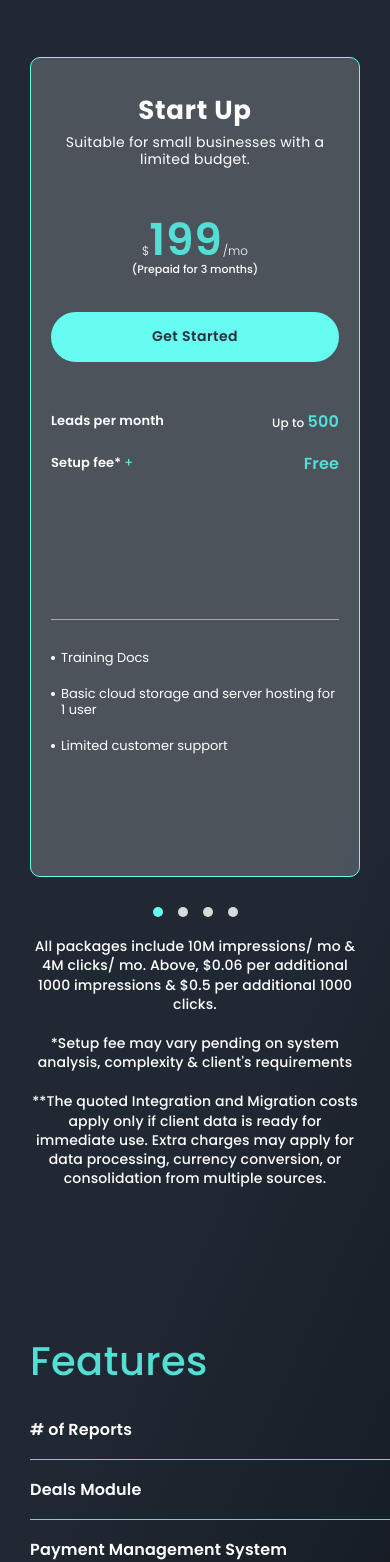
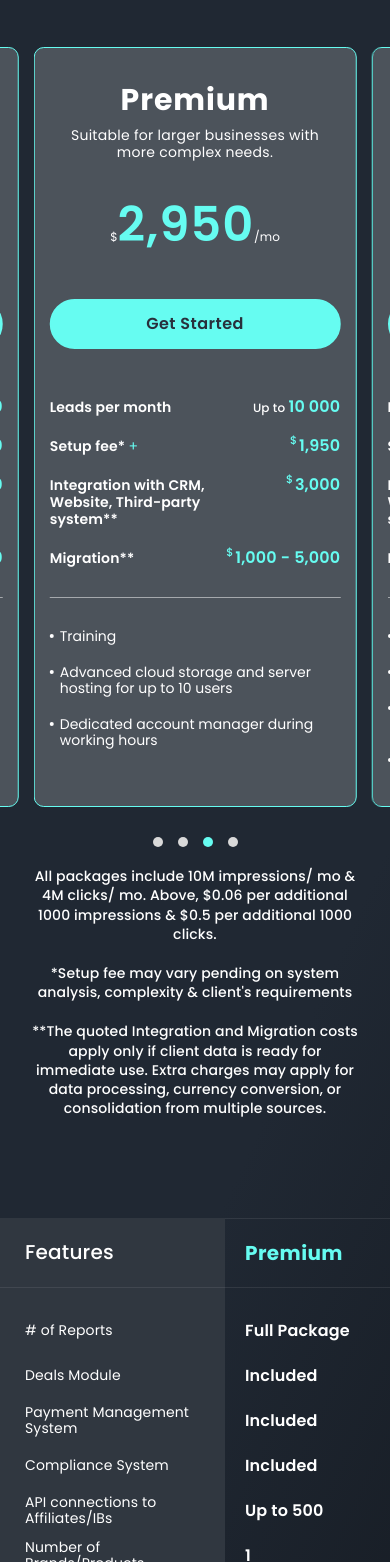
Before and after one commit to khalek98/track360, a Next.js app: page /pricing in a window 390 px wide. Shown: the part 426-1988 px from the top of the page. Built offline with nearby package versions, Linux system fonts and the light colour scheme.

Commit message:
price slider table & mobile adaptive

```diff
--- a/package.json
+++ b/package.json
@@ -17,7 +17,7 @@
     "react-hook-form": "^7.43.5",
     "react-reveal": "^1.2.2",
     "react-scroll": "^1.8.9",
-    "swiper": "^10.0.3"
+    "swiper": "9.4.1"
   },
   "devDependencies": {
     "@svgr/webpack": "^6.5.1",
--- a/src/components/Header/Header.module.scss
+++ b/src/components/Header/Header.module.scss
@@ -368,6 +368,10 @@
 
   z-index: 10;
 
+  @include media-xl {
+    font-size: 14px;
+  }
+
   @include media-lg {
     padding: 15px 25px;
   }
--- a/src/sections/Home/Solutions/Solutions.module.scss
+++ b/src/sections/Home/Solutions/Solutions.module.scss
@@ -29,13 +29,12 @@
 
   @include media-xl {
     flex-wrap: wrap;
-    column-gap: 35px;
-    justify-content: flex-start;
+    column-gap: 40px;
+    justify-content: center;
   }
 
   @include media-lg {
     justify-content: space-between;
-    column-gap: 40px;
     max-width: 800px;
   }
 
--- a/src/sections/Pricing/Main/Main.module.scss
+++ b/src/sections/Pricing/Main/Main.module.scss
@@ -3,6 +3,10 @@
 
 .Section {
   padding: 160px 0 150px;
+
+  @include media-sm {
+    padding: 150px 0 120px;
+  }
 }
 
 .SectionWrapper {
@@ -62,7 +66,7 @@
 }
 
 .Packages {
-  margin-top: 60px;
+  margin: 60px 0 10px;
 
   width: 100%;
 
@@ -80,12 +84,11 @@
   display: none;
 
   @include media-sm {
-    margin-top: 60px;
-    margin-bottom: 10px;
-
-    width: 100%;
+    width: 100vw;
     max-width: 400px;
     display: block;
+
+    overflow: initial;
   }
 }
 
@@ -170,6 +173,18 @@
       }
     }
   }
+
+  @include media-sm {
+    padding: 40px 15px 20px;
+
+    height: 760px;
+
+    &:nth-child(1) {
+      .DividerActive {
+        margin-top: 30px !important;
+      }
+    }
+  }
 }
 
 .Package::-webkit-scrollbar {
@@ -183,6 +198,11 @@
   font-weight: 700;
   line-height: 24px;
   letter-spacing: 0.78px;
+
+  @include media-sm {
+    font-size: 30px;
+    letter-spacing: 0.9px;
+  }
 }
 
 .PackageDescr {
@@ -194,6 +214,11 @@
   font-family: Poppins;
   line-height: 120%;
   letter-spacing: 0.28px;
+
+  @include media_sm {
+    margin-top: 15px;
+    max-width: 250px;
+  }
 }
 
 .PriceWrap {
@@ -243,6 +268,10 @@
     background-color: transparent;
     color: var(--color-primary);
   }
+
+  @include media_sm {
+    font-size: 16px;
+  }
 }
 
 .Including {
@@ -275,6 +304,12 @@
     font-weight: 400;
     cursor: pointer;
   }
+
+  @include media_sm {
+    max-width: 156px;
+
+    font-size: 14px;
+  }
 }
 
 .IncludingText {
@@ -286,14 +321,17 @@
   font-size: 12px;
   font-style: normal;
   font-weight: 500;
-  line-height: 160%;
+  line-height: 130%;
   letter-spacing: 0.12px;
 
   span {
-    color: var(--color-primary-dark);
+    color: var(--color-primary);
     font-size: 16px;
     font-weight: 600;
     letter-spacing: 0.14px;
+  }
+
+  @include media_sm {
   }
 }
 
@@ -304,7 +342,7 @@
     top: -3px;
     left: -9px;
 
-    color: var(--color-primary-dark);
+    color: var(--color-primary);
     font-size: 11px;
     font-weight: 500;
     line-height: 11px;
@@ -347,13 +385,6 @@
 
 .FeeItemActive {
   display: list-item;
-}
-
-.Checkmark {
-  width: 24px;
-  height: 24px;
-
-  background: url(../../../assets/icons/chenk_mark.svg) center center/cover no-repeat;
 }
 
 .Dollar {
@@ -401,8 +432,18 @@
     line-height: 100%;
     font-weight: 600;
     letter-spacing: 0.88px;
-    text-transform: capitalize;
-    color: var(--color-primary-dark);
+    color: var(--color-primary);
+  }
+
+  @include media_sm {
+    margin-top: 40px;
+
+    font-weight: 400;
+
+    span {
+      font-size: 48px;
+      letter-spacing: 0.96px;
+    }
   }
 }
 
@@ -456,10 +497,14 @@
   }
 
   span {
-    color: var(--color-primary-dark);
+    color: var(--color-primary);
     font-size: 18px;
     font-weight: 600;
     letter-spacing: 0.28px;
+  }
+
+  @include media_sm {
+    font-size: 14px;
   }
 }
 
@@ -493,15 +538,96 @@
 
   width: 100%;
 
+  @include media_sm {
+    position: relative;
+    margin-top: 100px;
+
+    height: 390px;
+  }
+}
+
+.TableContent {
   display: grid;
   grid-template-columns: 390px 1fr;
   justify-content: space-between;
+
+  @include media-sm {
+    position: absolute;
+    top: 0;
+    left: -30px;
+
+    width: 100vw;
+
+    grid-template-columns: 55% 45%;
+  }
+
+  @include media-xs {
+    grid-template-columns: minmax(190px, 100%) minmax(130px, 200px);
+  }
+}
+
+.TableStatic {
+  @include media-sm {
+    background-color: #303740;
+  }
+}
+
+.TableStatic > .TableList {
+  @include media-sm {
+    position: relative;
+    padding: 20px 15px 25px 25px;
+
+    &::before {
+      content: "";
+      position: absolute;
+      top: 0;
+      left: 0;
+
+      width: 100vw;
+      height: 1px;
+
+      background-color: rgba(217, 217, 217, 0.1);
+    }
+  }
+}
+
+.TableStatic .TableItem {
+  @include media-sm {
+    font-size: 14px;
+    font-weight: 400;
+    line-height: 116%;
+    letter-spacing: 0.14px;
+  }
 }
 
 .TableInner {
   width: 100%;
   display: grid;
   grid-template-columns: repeat(4, 1fr);
+
+  @include media-sm {
+    display: none;
+  }
+}
+
+.TableInnerMobile {
+  display: none;
+
+  @include media-sm {
+    display: block;
+
+    &::before {
+      content: "";
+      position: absolute;
+      top: 0;
+      left: 0;
+
+      width: 100vw;
+      height: 1px;
+
+      background-color: rgba(217, 217, 217, 0.1);
+    }
+  }
 }
 
 .TableCol {
@@ -512,25 +638,46 @@
 .TableTitle {
   height: 48px;
 
-  color: var(--color-primary-dark);
+  color: var(--color-primary);
   font-size: 40px;
   font-weight: 500;
   font-family: Poppins;
   letter-spacing: 0.4px;
+
+  @include media_sm {
+    margin: 23px 15px 23px 25px;
+
+    height: auto;
+
+    color: #fff;
+    font-size: 20px;
+    font-weight: 500;
+    letter-spacing: 0.2px;
+  }
 }
 
 .FeatureTitle {
-  color: #fff;
+  color: var(--color-primary);
+  font-weight: 700;
   font-size: 20px;
-  font-weight: 500;
   font-family: Poppins;
   letter-spacing: 0.4px;
   line-height: 24px;
 
   span {
     display: block;
-    color: var(--color-primary-dark);
-    font-weight: 700;
+    color: #fff;
+    font-weight: 500;
+  }
+
+  @include media_sm {
+    margin: 23px 20px 23px;
+
+    span {
+      display: none;
+
+      font-size: 20px;
+    }
   }
 }
 
@@ -542,6 +689,11 @@
   grid-template-rows: repeat(5, 1fr);
 
   list-style-type: none;
+
+  @include media_sm {
+    margin-top: 0;
+    padding: 20px 20px 25px;
+  }
 }
 
 .TableItem {
@@ -557,5 +709,32 @@
   line-height: 160%;
   letter-spacing: 0.16px;
 
-  border-bottom: 1px solid var(--color-primary-dark);
+  border-bottom: 1px solid var(--color-primary);
+
+  @include media_sm {
+    border-bottom: none;
+    height: 45px;
+  }
 }
+
+.TablePag {
+  bottom: 1px !important;
+
+  width: 100% !important;
+  height: 2px !important;
+
+  display: flex !important;
+  column-gap: 2px;
+}
+
+.TablePagItem {
+  height: 100%;
+  width: 100%;
+  border-radius: 0;
+
+  background-color: #303740;
+}
+
+.TablePagItemActive {
+  background-color: var(--color-primary) !important;
+}
--- a/src/sections/Pricing/Main/index.tsx
+++ b/src/sections/Pricing/Main/index.tsx
@@ -1,10 +1,13 @@
 import React from "react";
 import cn from "classnames";
 import { Swiper as SwiperWrap, SwiperSlide } from "swiper/react";
-import Swiper from "swiper";
+import SwiperClass, { Pagination } from "swiper";
+
+// import Pagination from "swiper/modules/pagination";
 
 import "swiper/css";
 import "swiper/css/pagination";
+
 import styles from "./Main.module.scss";
 
 import { useAppContext } from "@/context/AppContext";
@@ -13,8 +16,8 @@ import { pricePackageArr } from "@/utils/pricePackage";
 const Main = () => {
   const { setShowRequestDemo } = useAppContext();
   const [showFeeList, setShowFeeList] = React.useState<string[]>([]);
-  const [swiper, setSwiper] = React.useState<Swiper | null>(null);
-  const [activePackageSlide, setActivePackageSlide] = React.useState(0);
+  const [swiper, setSwiper] = React.useState<SwiperClass | null>(null);
+  const [activePackageSlide, setActivePackageSlide] = React.useState(2);
 
   const onSetShowFeeList = (id: string) => {
     if (showFeeList.includes(id)) {
@@ -122,10 +125,11 @@ const Main = () => {
             onSwiper={(swiper) => {
               setSwiper(swiper);
             }}
-            // wrapperClass={styles.PackagesWrapperMobile}
-            // centeredSlides={true}
-            // spaceBetween={30}
-            className={cn(styles.PackagesContentMobile, "mySwiper")}
+            initialSlide={2}
+            slidesPerView={1.2}
+            centeredSlides={true}
+            spaceBetween={15}
+            className={cn(styles.Packages, styles.PackagesContentMobile, "mySwiper")}
           >
             {pricePackageArr.map(
               ({
@@ -248,6 +252,7 @@ const Main = () => {
           </p>
 
           <div className={styles.Table}>
+            <div className={styles.TableContent}>
               <div className={styles.TableStatic}>
                 <h2 className={styles.TableTitle}>Features</h2>
                 <ul className={styles.TableList}>
@@ -260,7 +265,6 @@ const Main = () => {
                 </ul>
               </div>
 
-            <div className={styles.TableContant}>
               <div className={styles.TableInner}>
                 <div className={styles.TableCol}>
                   <h3 className={styles.FeatureTitle}>
@@ -318,6 +322,75 @@ const Main = () => {
                   </ul>
                 </div>
               </div>
+
+              <SwiperWrap
+                modules={[Pagination]}
+                initialSlide={2}
+                pagination={{
+                  type: "bullets",
+                  clickable: true,
+                  horizontalClass: styles.TablePag,
+                  bulletClass: styles.TablePagItem,
+                  bulletActiveClass: styles.TablePagItemActive,
+                }}
+                className={cn(styles.TableInner, styles.TableInnerMobile, "mySwiper")}
+              >
+                <SwiperSlide className={styles.TableCol}>
+                  <h3 className={styles.FeatureTitle}>
+                    Start Up<span>Package</span>
+                  </h3>
+                  <ul className={styles.TableList}>
+                    <li className={styles.TableItem}>Full Package</li>
+                    <li className={styles.TableItem}>Included</li>
+                    <li className={styles.TableItem}>+ $700/mo</li>
+                    <li className={styles.TableItem}>N/A</li>
+                    <li className={styles.TableItem}>Up to 3</li>
+                    <li className={styles.TableItem}>1</li>
+                  </ul>
+                </SwiperSlide>
+
+                <SwiperSlide className={styles.TableCol}>
+                  <h3 className={styles.FeatureTitle}>
+                    Standard<span>Package</span>
+                  </h3>
+                  <ul className={styles.TableList}>
+                    <li className={styles.TableItem}>Full Package</li>
+                    <li className={styles.TableItem}>Included</li>
+                    <li className={styles.TableItem}>+ $250/mo</li>
+                    <li className={styles.TableItem}>+ $250/mo</li>
+                    <li className={styles.TableItem}>Up to 50</li>
+                    <li className={styles.TableItem}>1</li>
+                  </ul>
+                </SwiperSlide>
+
+                <SwiperSlide className={styles.TableCol}>
+                  <h3 className={styles.FeatureTitle}>
+                    Premium<span>Package</span>
+                  </h3>
+                  <ul className={styles.TableList}>
+                    <li className={styles.TableItem}>Full Package</li>
+                    <li className={styles.TableItem}>Included</li>
+                    <li className={styles.TableItem}>Included</li>
+                    <li className={styles.TableItem}>Included</li>
+                    <li className={styles.TableItem}>Up to 500</li>
+                    <li className={styles.TableItem}>1</li>
+                  </ul>
+                </SwiperSlide>
+
+                <SwiperSlide className={styles.TableCol}>
+                  <h3 className={styles.FeatureTitle}>
+                    Enterprise<span>Package</span>
+                  </h3>
+                  <ul className={styles.TableList}>
+                    <li className={styles.TableItem}>Full Package</li>
+                    <li className={styles.TableItem}>Included</li>
+                    <li className={styles.TableItem}>Included</li>
+                    <li className={styles.TableItem}>Included</li>
+                    <li className={styles.TableItem}>Unlimited</li>
+                    <li className={styles.TableItem}>Unlimited</li>
+                  </ul>
+                </SwiperSlide>
+              </SwiperWrap>
             </div>
           </div>
         </div>
--- a/src/sections/Pricing/Trigger/Trigger.module.scss
+++ b/src/sections/Pricing/Trigger/Trigger.module.scss
@@ -36,6 +36,12 @@
     font-size: 36px;
     line-height: 44px;
   }
+
+  @include media-sm {
+    font-size: 32px;
+    line-height: 40px;
+    letter-spacing: 0.64px;
+  }
 }
 
 .Button {
--- a/src/styles/_mixins.scss
+++ b/src/styles/_mixins.scss
@@ -35,10 +35,6 @@
   &:hover {
     background-color: var(--color-primary);
     color: var(--color-blue-deep);
-  }
-
-  @include media-xl {
-    font-size: 14px;
   }
 }
 
```
Also changed, not shown: src/components/Header/index.tsx (+4 -4 lines), src/sections/Pricing/Solutions/Solutions.module.scss (+31 -0 lines), 1 other file (tests, documents, lock files or other folders). Lines whose indentation alone changed are shown as unchanged.
